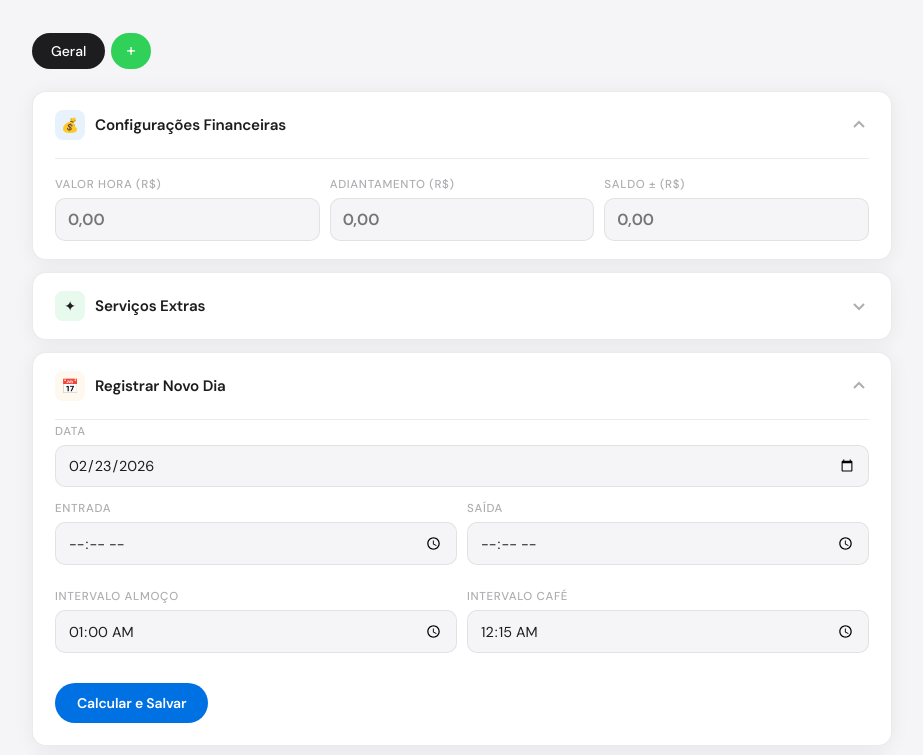
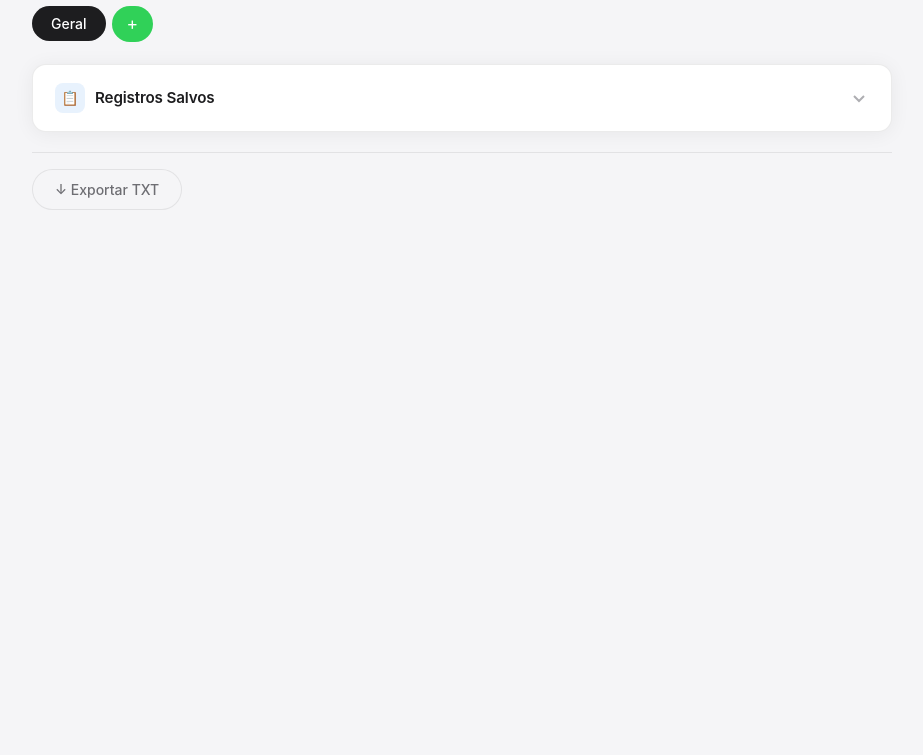
Before and after one commit to welintongomes/hora, a plain HTML site: page index.html in a window 1280 px wide. Shown: the part 109-864 px from the top of the page, without its empty margins (178-1101 px from the left). After the commit the page ends 800 px from the top, so only its background shows below. Drawn offline with Linux system fonts and the light colour scheme.

Commit message:
Add files via upload

```diff
--- a/index.html
+++ b/index.html
@@ -5,10 +5,7 @@
     <meta charset="UTF-8">
     <meta name="viewport" content="width=device-width, initial-scale=1.0">
     <title>Controle de Carga Horária</title>
-    <link rel="preconnect" href="https://fonts.googleapis.com">
-    <link
-        href="https://fonts.googleapis.com/css2?family=DM+Sans:ital,opsz,wght@0,9..40,300;0,9..40,400;0,9..40,500;0,9..40,600;1,9..40,300&display=swap"
-        rel="stylesheet">
+
     <style>
         :root {
             --bg: #f5f5f7;
@@ -274,7 +271,7 @@
             color: var(--text-primary);
             background: var(--surface2);
             transition: border-color 0.2s, box-shadow 0.2s;
-            -webkit-appearance: none;
+            /*-webkit-appearance: none;*/
         }
 
         .finance-item input:focus {
@@ -320,7 +317,7 @@
             color: var(--text-primary);
             background: var(--surface2);
             transition: border-color 0.2s, box-shadow 0.2s;
-            -webkit-appearance: none;
+            /*-webkit-appearance: none;*/
         }
 
         .form-group input:focus {
@@ -794,9 +791,24 @@
             display: none;
         }
 
+        /* Aba Geral é somente leitura - esconde cards de input via CSS */
+        #tabContent-0 #card-input-finance,
+        #tabContent-0 #card-input-servicos,
+        #tabContent-0 #card-input-registro {
+            display: none;
+        }
+
+        /* Quando a aba Geral estiver ativa */
+        #tabContent-0.active~.export-buttons button[onclick="importarTXT()"],
+        #tabContent-0.active~.export-buttons button[onclick="limparTodos()"] {
+            display: none;
+        }
+
+
         /* Responsive */
         @media (max-width: 640px) {
             body {
+                font-family: cursive;
                 padding: 20px 14px;
             }
 
@@ -864,7 +876,7 @@
 
         <div class="app-header">
             <h1>Controle de Horas</h1>
-            <p>Registro e acompanhamento de carga horária</p>
+            <!-- <p>Registro e acompanhamento de carga horária</p> -->
         </div>
 
         <!-- Tabs -->
@@ -877,7 +889,7 @@
         <div class="tab-content active" id="tabContent-0">
 
             <!-- Configurações Financeiras -->
-            <div class="card">
+            <div class="card" id="card-input-finance">
                 <div class="card-header" onclick="toggleCard('finance-0')">
                     <div class="card-header-left">
                         <div class="card-icon icon-blue">💰</div>
@@ -888,29 +900,30 @@
                         <path d="M5 8l5 5 5-5" />
                     </svg>
                 </div>
-                <div class="card-body expanded" id="card-finance-0">
+                <div class="card-body" id="card-finance-0">
                     <div class="divider"></div>
                     <div class="finance-grid">
                         <div class="finance-item">
-                            <label>Valor Hora (R$)</label>
-                            <input type="number" class="valorHora" data-aba="0" step="0.01" min="0" placeholder="0,00">
+                            <label for="valorHora-0">Valor Hora (R$)</label>
+                            <input id="valorHora-0" name="valorHora-0" type="number" class="valorHora" data-aba="0"
+                                step="0.01" min="0" placeholder="0,00">
                         </div>
                         <div class="finance-item">
-                            <label>Adiantamento (R$)</label>
-                            <input type="number" class="valorVale" data-aba="0" step="0.01" min="0" placeholder="0,00"
-                                class="red-val">
+                            <label for="valorVale-0">Adiantamento (R$)</label>
+                            <input id="valorVale-0" name="valorVale-0" type="number" class="valorVale" data-aba="0"
+                                step="0.01" min="0" placeholder="0,00">
                         </div>
                         <div class="finance-item">
-                            <label>Saldo ± (R$)</label>
-                            <input type="number" class="saldoAnterior" data-aba="0" step="0.01" placeholder="0,00"
-                                class="blue-val">
+                            <label for="saldoAnterior-0">Saldo ± (R$)</label>
+                            <input id="saldoAnterior-0" name="saldoAnterior-0" type="number" class="saldoAnterior"
+                                data-aba="0" step="0.01" placeholder="0,00">
                         </div>
                     </div>
                 </div>
             </div>
 
             <!-- Serviços Extras -->
-            <div class="card">
+            <div class="card" id="card-input-servicos">
                 <div class="card-header" onclick="toggleCard('servicos-0')">
                     <div class="card-header-left">
                         <div class="card-icon icon-green">✦</div>
@@ -927,21 +940,22 @@
                         <!-- Hidden collapsible elements for JS compat -->
                         <div id="servicosExtras-0" class="collapsible-content expanded" style="display:contents;">
                             <div class="form-group">
-                                <label>Descrição do Serviço</label>
-                                <input type="text" class="descricaoServico" data-aba="0"
-                                    placeholder="Ex: Polimento extra"
+                                <label for="descricaoServico-0">Descrição do Serviço</label>
+                                <input id="descricaoServico-0" name="descricaoServico-0" type="text"
+                                    class="descricaoServico" data-aba="0" placeholder="Ex: Polimento extra"
                                     style="padding:10px 12px; border:1.5px solid var(--border); border-radius:var(--radius-sm); font-size:0.9rem; font-family:inherit; background:var(--surface2);">
                             </div>
                             <div class="time-inputs">
                                 <div class="form-group">
-                                    <label>Data</label>
-                                    <input type="date" class="dataServico" data-aba="0"
+                                    <label for="dataServico-0">Data</label>
+                                    <input id="dataServico-0" name="dataServico-0" type="date" class="dataServico"
+                                        data-aba="0"
                                         style="padding:10px 12px; border:1.5px solid var(--border); border-radius:var(--radius-sm); font-size:0.9rem; font-family:inherit; background:var(--surface2);">
                                 </div>
                                 <div class="form-group">
-                                    <label>Valor (R$)</label>
-                                    <input type="number" class="valorServico" data-aba="0" step="0.01" min="0"
-                                        placeholder="0,00"
+                                    <label for="valorServico-0">Valor (R$)</label>
+                                    <input id="valorServico-0" name="valorServico-0" type="number" class="valorServico"
+                                        data-aba="0" step="0.01" min="0" placeholder="0,00"
                                         style="padding:10px 12px; border:1.5px solid var(--border); border-radius:var(--radius-sm); font-size:0.9rem; font-family:inherit; background:var(--surface2);">
                                 </div>
                             </div>
@@ -954,7 +968,7 @@
             </div>
 
             <!-- Registrar Dia -->
-            <div class="card">
+            <div class="card" id="card-input-registro">
                 <div class="card-header" onclick="toggleCard('registro-0')">
                     <div class="card-header-left">
                         <div class="card-icon icon-orange">📅</div>
@@ -965,32 +979,35 @@
                         <path d="M5 8l5 5 5-5" />
                     </svg>
                 </div>
-                <div class="card-body expanded" id="card-registro-0">
+                <div class="card-body" id="card-registro-0">
                     <div class="divider"></div>
                     <div class="card-body-inner">
                         <!-- hidden compat -->
                         <div id="formRegistro-0" class="collapsible-content expanded" style="display:contents;">
                             <span class="arrow expanded" id="arrow-formRegistro-0" style="display:none;"></span>
                             <div class="form-group">
-                                <label>Data</label>
-                                <input type="date" class="data" data-aba="0" required>
+                                <label for="data-0">Data</label>
+                                <input id="data-0" name="data-0" type="date" class="data" data-aba="0" required>
                             </div>
                             <div class="time-inputs">
                                 <div class="form-group">
-                                    <label>Entrada</label>
-                                    <input type="time" class="entrada" data-aba="0" required>
+                                    <label for="entrada-0">Entrada</label>
+                                    <input id="entrada-0" name="entrada-0" type="time" class="entrada" data-aba="0"
+                                        required>
                                 </div>
                                 <div class="form-group">
-                                    <label>Saída</label>
-                                    <input type="time" class="saida" data-aba="0" required>
+                                    <label for="saida-0">Saída</label>
+                                    <input id="saida-0" name="saida-0" type="time" class="saida" data-aba="0" required>
                                 </div>
                                 <div class="form-group">
-                                    <label>Intervalo Almoço</label>
-                                    <input type="time" class="almoco" data-aba="0" value="01:00">
+                                    <label for="almoco-0">Intervalo Almoço</label>
+                                    <input id="almoco-0" name="almoco-0" type="time" class="almoco" data-aba="0"
+                                        value="01:00">
                                 </div>
                                 <div class="form-group">
-                                    <label>Intervalo Café</label>
-                                    <input type="time" class="cafe" data-aba="0" value="00:15">
+                                    <label for="cafe-0">Intervalo Café</label>
+                                    <input id="cafe-0" name="cafe-0" type="time" class="cafe" data-aba="0"
+                                        value="00:15">
                                 </div>
                             </div>
                         </div>
@@ -1612,6 +1629,8 @@
             let totalMinutosGlobal = 0;
             let totalValorGlobal = 0;
             let totalServicosGlobal = 0;
+            let totalAdiantamentoGlobal = 0;  // NOVO
+            let totalLiquidoGlobal = 0;       // NOVO
 
             // Percorre cada aba de cliente
             abas.filter(a => a.id !== 0).forEach(aba => {
@@ -1637,6 +1656,8 @@
                 totalMinutosGlobal += totalMinutosCliente;
                 totalValorGlobal += valorHorasCliente;
                 totalServicosGlobal += totalServicosCliente;
+                totalAdiantamentoGlobal += valorVale;    // NOVO
+                totalLiquidoGlobal += liquidoCliente;    // NOVO
 
                 registrosCliente.sort((a, b) => new Date(b.data) - new Date(a.data));
 
@@ -1713,9 +1734,17 @@
                         <div class="chip-val">R$ ${totalServicosGlobal.toFixed(2)}</div>
                     </div>` : ''}
                     <div class="summary-chip chip-blue">
-                    <div class="chip-label">Total a Receber</div>
-                    <div class="chip-val">R$ ${totalGlobalReceber.toFixed(2)}</div>
-                </div>
+                        <div class="chip-label">Total Bruto</div>
+                        <div class="chip-val">R$ ${(totalValorGlobal + totalServicosGlobal).toFixed(2)}</div>
+                    </div>
+                    ${totalAdiantamentoGlobal > 0 ? `<div class="summary-chip chip-red">
+                        <div class="chip-label">Total Adiantamentos</div>
+                        <div class="chip-val">− R$ ${totalAdiantamentoGlobal.toFixed(2)}</div>
+                    </div>` : ''}
+                </div>
+                <div class="liquido-highlight">
+                    <span class="liq-label">💵 resultado final</span>
+                    <span class="liq-val">R$ ${totalLiquidoGlobal.toFixed(2)}</span>
                 </div>`;
             }
         }
@@ -1851,7 +1880,7 @@
                 registros.forEach(reg => {
                     totalMinutos += reg.totalMinutos;
                     const valorDia = valorHora > 0 ? (reg.totalMinutos / 60) * valorHora : 0;
-            conteudo += `Data: ${new Date(reg.data+'T00:00:00').toLocaleDateString('pt-BR')} (${reg.diaSemana})\n`;
+                    conteudo += `Data: ${new Date(reg.data + 'T00:00:00').toLocaleDateString('pt-BR')} (${reg.diaSemana})\n`;
                     conteudo += `Entrada: ${reg.entrada} | Saída: ${reg.saida}\n`;
                     conteudo += `Almoço: ${reg.almoco} | Café: ${reg.cafe}\n`;
                     conteudo += `Horas Trabalhadas: ${reg.horasTrabalhadas}\n`;
@@ -1862,7 +1891,7 @@
                 if (servicosAba.length > 0) {
                     conteudo += '\nSERVIÇOS EXTRAS:\n';
                     servicosAba.forEach(s => {
-                conteudo += `Data: ${new Date(s.data+'T00:00:00').toLocaleDateString('pt-BR')} (${s.diaSemana})\n`;
+                        conteudo += `Data: ${new Date(s.data + 'T00:00:00').toLocaleDateString('pt-BR')} (${s.diaSemana})\n`;
                         conteudo += `Serviço: ${s.descricao}\nValor: R$ ${s.valor.toFixed(2)}\n` + '-'.repeat(40) + '\n';
                     });
                     conteudo += `TOTAL SERVIÇOS EXTRAS: R$ ${totalServicos.toFixed(2)}\n`;
@@ -1883,7 +1912,7 @@
             const url = URL.createObjectURL(blob);
             const a = document.createElement('a');
             a.href = url;
-    a.download = `controle_horas_COMPLETO_${new Date().toLocaleDateString('pt-BR').replace(/\//g,'_')}.txt`;
+            a.download = `controle_horas_COMPLETO_${new Date().toLocaleDateString('pt-BR').replace(/\//g, '_')}.txt`;
             a.click();
             URL.revokeObjectURL(url);
         }
```
Lines whose indentation alone changed are shown as unchanged.
